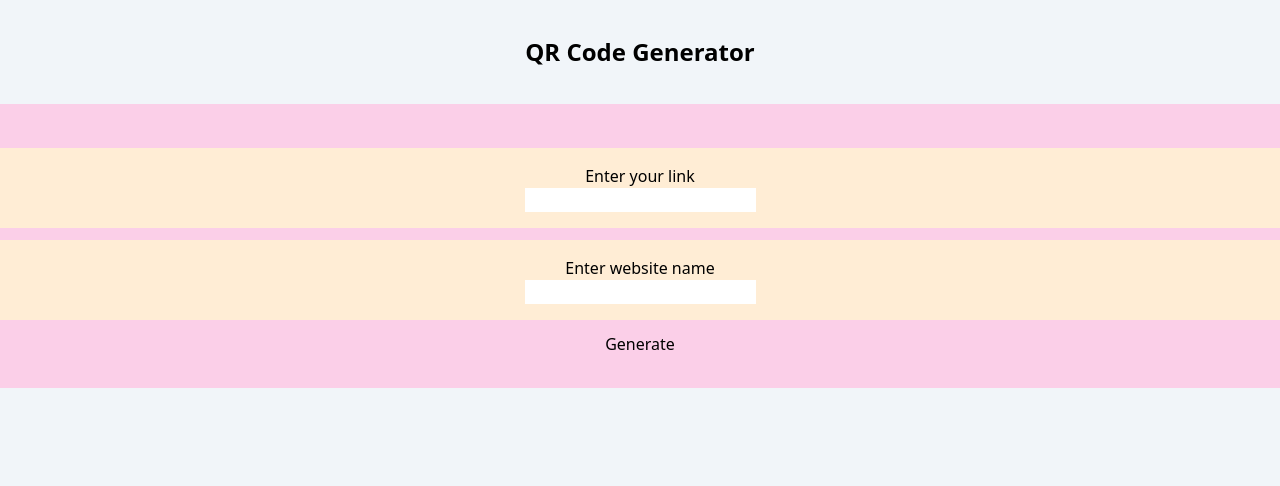
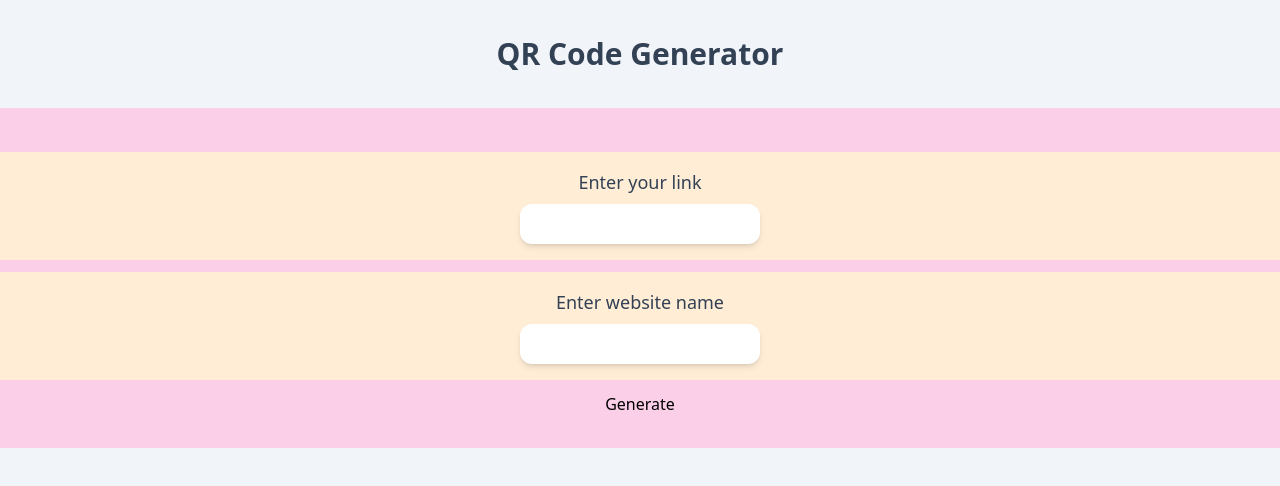
Before and after one commit to KodeIva/qr-code-generator, a React (Create React App) app: page / in a window 1280 px wide. Shown: the top 486 px of the page. Built offline with nearby package versions, Linux system fonts and the light colour scheme.

Commit message:
Styles added to 'h' tags and input

```diff
--- a/src/App.js
+++ b/src/App.js
@@ -35,16 +35,16 @@ function App() {
 
   return (
     <div className="App bg-slate-100 w-full h-[100vh]">
-      <h1 className='text-2xl font-semibold pt-9 mb-9'>QR Code Generator</h1>
+      <h1 className='text-3xl text-slate-700 font-semibold pt-9 mb-9'>QR Code Generator</h1>
 
       <div className='bg-pink-200 py-8'>
         <div className='bg-orange-100 my-3 py-4'>
-          <h4>Enter your link</h4>
-          <input type='text' value={link} onChange={(e) => linkChange(e)} />
+          <h4 className='text-lg font-medium mb-2 text-slate-700'>Enter your link</h4>
+          <input className='h-10 w-60 rounded-xl shadow-md outline-none pl-3' type='text' value={link} onChange={(e) => linkChange(e)} />
         </div>
         <div className='bg-orange-100 my-3 py-4'>
-          <h4>Enter website name </h4>
-          <input type='text' value={name} onChange={(e) => nameChange(e)} />
+          <h4 className='text-lg font-medium mb-2 text-slate-700'>Enter website name </h4>
+          <input className='h-10 w-60 rounded-xl shadow-md outline-none pl-3' type='text' value={name} onChange={(e) => nameChange(e)} />
         </div>
         <button onClick={generator}>Generate</button>
         {isClicked && <div>
```
